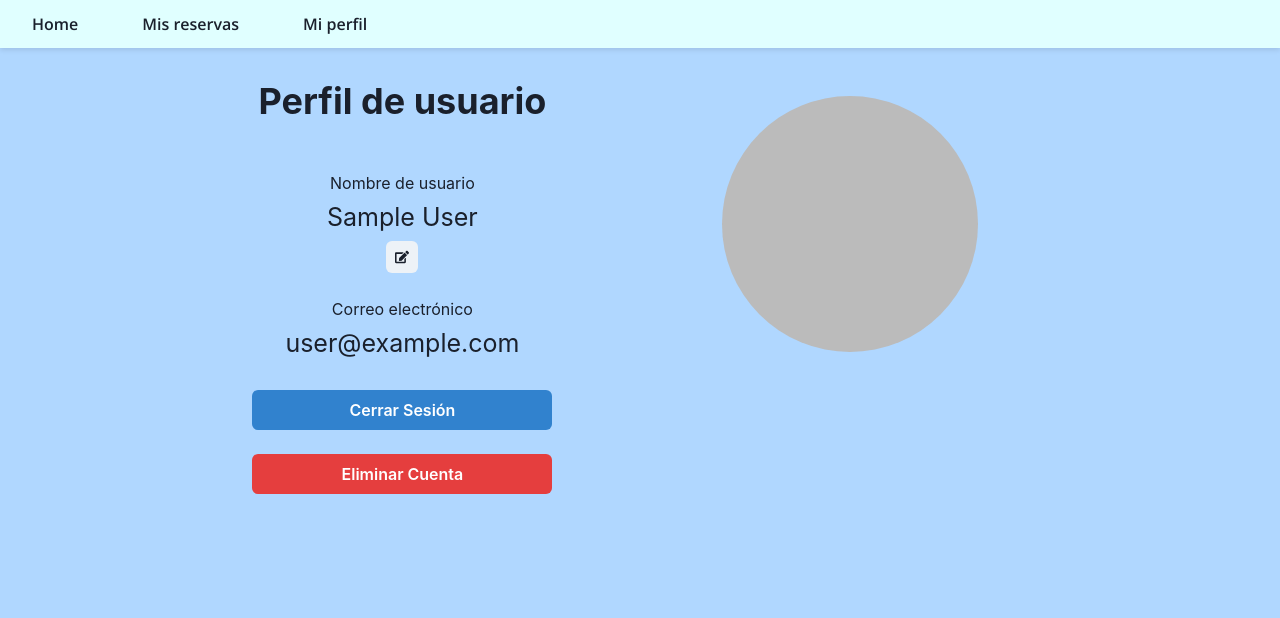
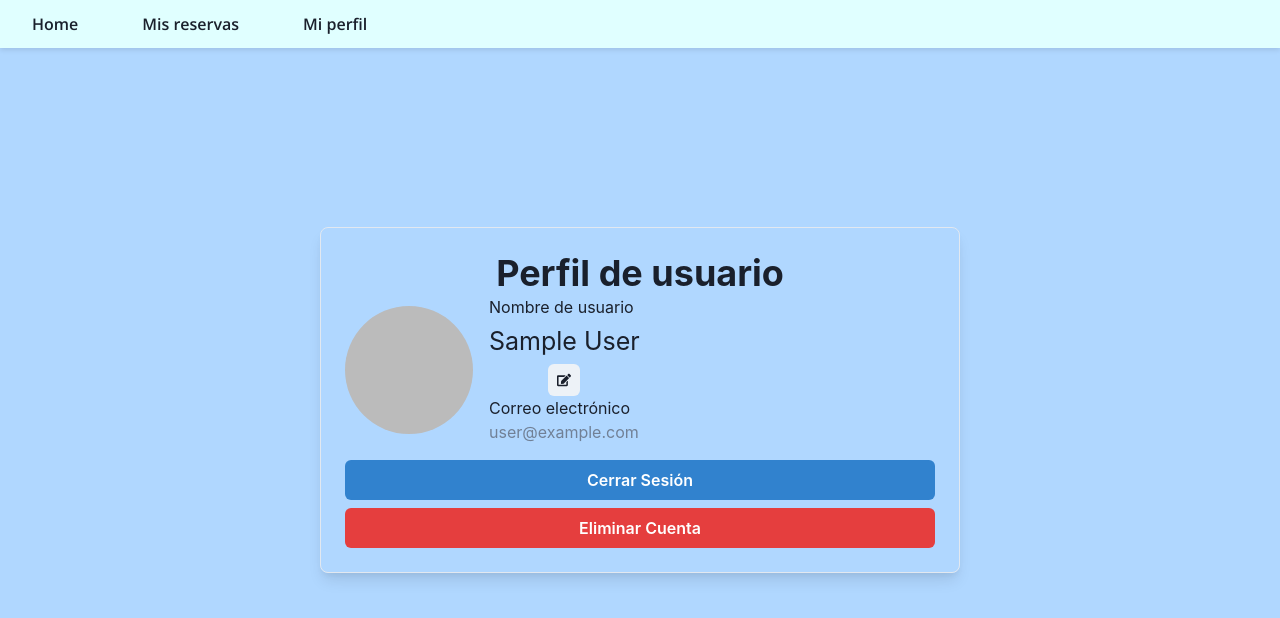
Before and after one commit to MAKAIABootcamp/reservaClick-project-frontend-6, a React (Vite) app: page /profile in a window 1280 px wide. Shown: the top 618 px of the page. Built offline with nearby package versions, Linux system fonts and the light colour scheme; no server answers; sample sign-in values are in the browser's storage; a web font is replaced by a local one.

Commit message:
Mejora de interfaz

```diff
--- a/src/pages/userProfile/UserProfile.jsx
+++ b/src/pages/userProfile/UserProfile.jsx
@@ -1,4 +1,4 @@
-import React, { useState } from 'react';
+import React, { useState } from "react";
 import {
   Heading,
   Image,
@@ -12,27 +12,29 @@ import {
   Flex,
   ButtonGroup,
   Text,
-} from '@chakra-ui/react';
+  Box,
+  Avatar,
+} from "@chakra-ui/react";
 
-import { FaEdit } from 'react-icons/fa';
-import { FaCheck } from 'react-icons/fa';
-import { FaWindowClose } from 'react-icons/fa';
+import { FaEdit } from "react-icons/fa";
+import { FaCheck } from "react-icons/fa";
+import { FaWindowClose } from "react-icons/fa";
 import {
   deleteUserAccount,
   logoutAsync,
   updateUserName,
-} from '../../store/users/userActions';
-import Swal from 'sweetalert2';
+} from "../../store/users/userActions";
+import Swal from "sweetalert2";
 
-import { useDispatch, useSelector } from 'react-redux';
-import { firestore } from '../../firebase/firebaseConfig';
-import { doc, getDoc } from 'firebase/firestore';
+import { useDispatch, useSelector } from "react-redux";
+import { firestore } from "../../firebase/firebaseConfig";
+import { doc, getDoc } from "firebase/firestore";
 
-import './userProfile.scss';
-import { sweetAlert } from '../../utils/alerts';
+import "./userProfile.scss";
+import { sweetAlert } from "../../utils/alerts";
 
 const UserProfile = () => {
-  const { user } = useSelector(store => store.user);
+  const { user } = useSelector((store) => store.user);
   const dispatch = useDispatch();
 
   function EditableControls() {
@@ -44,13 +46,13 @@ const UserProfile = () => {
     } = useEditableControls();
 
     return isEditing ? (
-      <ButtonGroup justifyContent='center' size='sm'>
+      <ButtonGroup justifyContent="center" size="sm">
         <IconButton icon={<FaCheck />} {...getSubmitButtonProps()} />
         <IconButton icon={<FaWindowClose />} {...getCancelButtonProps()} />
       </ButtonGroup>
     ) : (
-      <Flex justifyContent='center'>
-        <IconButton size='sm' icon={<FaEdit />} {...getEditButtonProps()} />
+      <Flex justifyContent="center">
+        <IconButton size="sm" icon={<FaEdit />} {...getEditButtonProps()} />
       </Flex>
     );
   }
@@ -61,83 +63,140 @@ const UserProfile = () => {
 
   const handleDeleteAccount = () => {
     Swal.fire({
-      title: '¿Estás seguro?',
-      text: 'Esto cambios no se pueden revertir',
-      icon: 'warning',
+      title: "¿Estás seguro?",
+      text: "Esto cambios no se pueden revertir",
+      icon: "warning",
       showCancelButton: true,
-      confirmButtonColor: '#3085d6',
-      cancelButtonColor: '#d33',
-      cancelButtonText: 'Cancelar',
-      confirmButtonText: 'Eliminar',
-    }).then(async result => {
+      confirmButtonColor: "#3085d6",
+      cancelButtonColor: "#d33",
+      cancelButtonText: "Cancelar",
+      confirmButtonText: "Eliminar",
+    }).then(async (result) => {
       if (result.isConfirmed) {
         dispatch(deleteUserAccount(user));
-        sweetAlert('success', 'Eliminada!', 'Tu cuenta ha sido eliminada');
+        sweetAlert("success", "Eliminada!", "Tu cuenta ha sido eliminada");
       }
     });
   };
 
-  const handleUpdateName = displayName => {
+  const handleUpdateName = (displayName) => {
     dispatch(updateUserName(user, displayName));
   };
 
   return (
-    <main className='main_container__profile'>
-      <Heading as='h1' size='xl'>
+    /*     <main className="main_container__profile">
+      <header className="main_container__profile__header">
+        <Heading as="h1" size="xl">
           Perfil de usuario
         </Heading>
-      <br />
-      <Image className='main_container__profile__avatar'
+      </header>
+      <section>
+        <div>
+          <Image
+            className="main_container__profile__avatar"
             src={user.photoURL}
-        alt='user profile'
+            alt="user profile"
           />
-      <br />
+        </div>
+        <div>
           <Text>Nombre de usuario</Text>
-      <div className='div__editor'>
           <Editable
-          className='main_container__profile__editable'
-          textAlign='center'
+            className="main_container__profile__editable"
+            textAlign="center"
             defaultValue={user.displayName}
-          fontSize={['20px', '25px']}
+            fontSize={["20px", "25px"]}
             isPreviewFocusable={false}
-          onSubmit={displayName => handleUpdateName(displayName)}
+            onSubmit={(displayName) => handleUpdateName(displayName)}
           >
             <EditablePreview />
             <Input as={EditableInput} />
             <EditableControls />
           </Editable>
-      </div>
-      <br />
           <Text>Correo electrónico</Text>
           <Editable
-        textAlign='center'
             defaultValue={user.email}
-        fontSize={['20px', '25px']}
+            fontSize={["20px", "25px"]}
             isPreviewFocusable={false}
           >
             <EditablePreview />
             <Input as={EditableInput} />
-        {/* <EditableControls /> */}
           </Editable>
-      <br />
+        </div>
+      </section>
+      <section className="main_container__profile__buttons">
         <Button
           onClick={() => handleLogout()}
-        type='submit'
-        colorScheme='blue'
+          type="submit"
+          colorScheme="blue"
           w={[300]}
         >
           Cerrar Sesión
         </Button>
-      <br />
         <Button
           onClick={() => handleDeleteAccount()}
-        type='submit'
-        colorScheme='red'
+          type="submit"
+          colorScheme="red"
           w={[300]}
         >
           Eliminar Cuenta
         </Button>
-    </main>
+      </section>
+    </main> */
+    <Flex align="center" justify="center" height="100vh">
+      <Box
+        width={{ base: "100%", md: "50%" }}
+        p={6}
+        borderWidth="1px"
+        borderRadius="lg"
+        boxShadow="lg"
+        mx="auto"
+      >
+        <Heading as="h1" size="xl" align="center" justify="center">
+          Perfil de usuario
+        </Heading>
+        <Flex align="center">
+          <Box mr={4}>
+            <Avatar src={user.photoURL} size="2xl" />
+          </Box>
+          <Box>
+            <Text>Nombre de usuario</Text>
+            <Editable
+              className="main_container__profile__editable"
+              textAlign="center"
+              defaultValue={user.displayName}
+              fontSize={["20px", "25px"]}
+              isPreviewFocusable={false}
+              onSubmit={(displayName) => handleUpdateName(displayName)}
+            >
+              <EditablePreview />
+              <Input as={EditableInput} />
+              <EditableControls />
+            </Editable>
+
+            <Text>Correo electrónico</Text>
+            <Text color="gray.500">{user.email}</Text>
+          </Box>
+        </Flex>
+        <Button
+          onClick={() => handleLogout()}
+          type="submit"
+          colorScheme="blue"
+          w={{ base: "100%" }}
+          mt={4}
+        >
+          Cerrar Sesión
+        </Button>
+        <Button
+          onClick={() => handleDeleteAccount()}
+          type="submit"
+          colorScheme="red"
+          w={{ base: "100%" }}
+          mt={2}
+        >
+          Eliminar Cuenta
+        </Button>
+      </Box>
+    </Flex>
   );
 };
 
--- a/src/pages/userProfile/userProfile.scss
+++ b/src/pages/userProfile/userProfile.scss
@@ -1,21 +1,35 @@
-.main_container__profile {
+/* .main_container__profile {
   display: flex;
   flex-direction: column;
+  justify-content: center;
   align-items: center;
+  gap: 35px;
   margin-top: 2em;
   margin-bottom: 5em;
   @media (min-width: 600px) {
-    height: 500px;
-    width: 600px;
     display: flex;
-    margin-top: 5em;
+    height: auto;
+    width: 85%;
+    border-radius: 30px;
+    margin-top: 10em;
     margin-left: 8%;
+    background-color: white;
+  }
+  &__header{
+    @media(min-width: 600px){
+    display: flex;
+    margin-left: -120px;
+    margin-top: 6em;
+    border: 4px solid ;
+    }
   }
   &__avatar {
+    display: flex;
+    margin-bottom: 10px;
     width: 8em;
     height: 8em;
     border-radius: 50%;
-    @media (min-width: 600px) {
+   @media (min-width: 600px) {
       position: fixed;
       margin-left: 70%;
       margin-top: 1em;
@@ -23,7 +37,11 @@
       width: 20%;
     }
   }
-}
-.div__editor{
-  display: flex;
-}
+  &__buttons{
+    display: flex;
+    flex-direction: column;
+    align-items: center;
+    gap: 8px;
+    border-radius: 7px;
+  }
+} */
```
Lines whose indentation alone changed are shown as unchanged.
